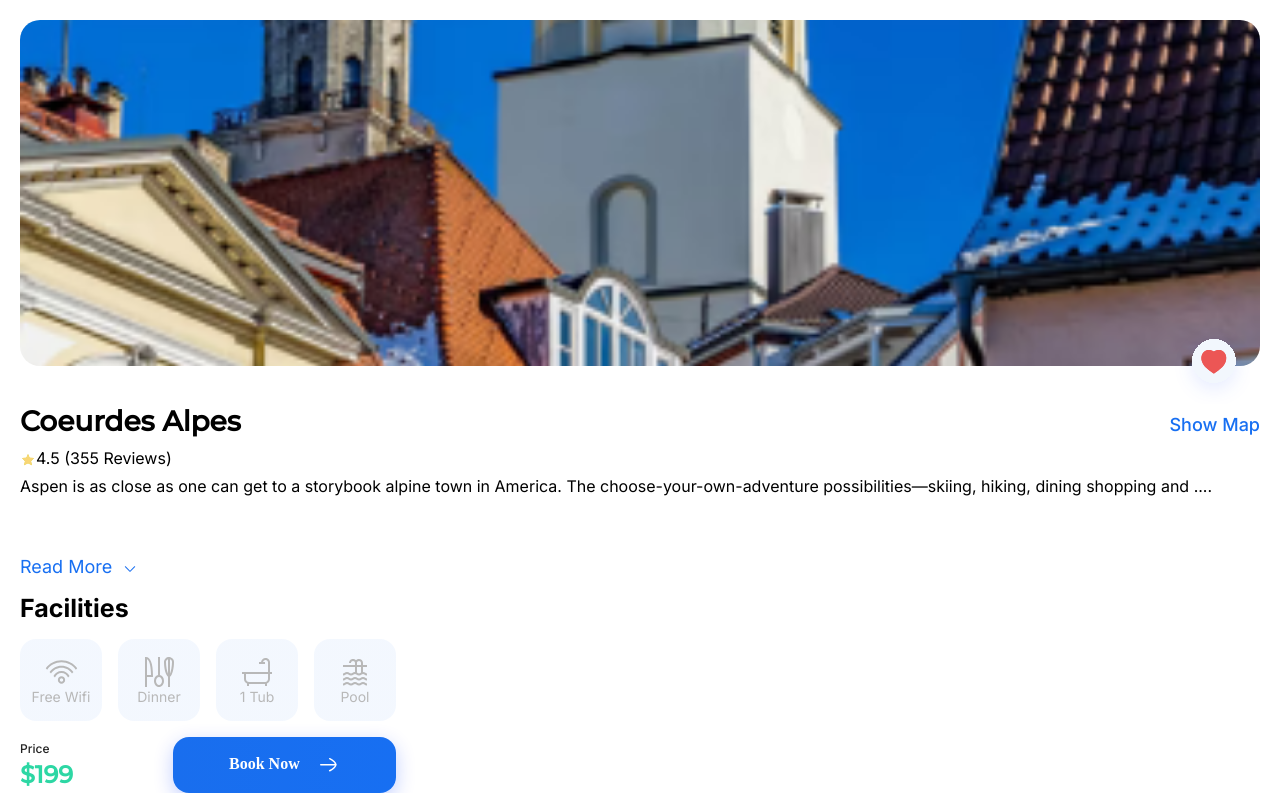
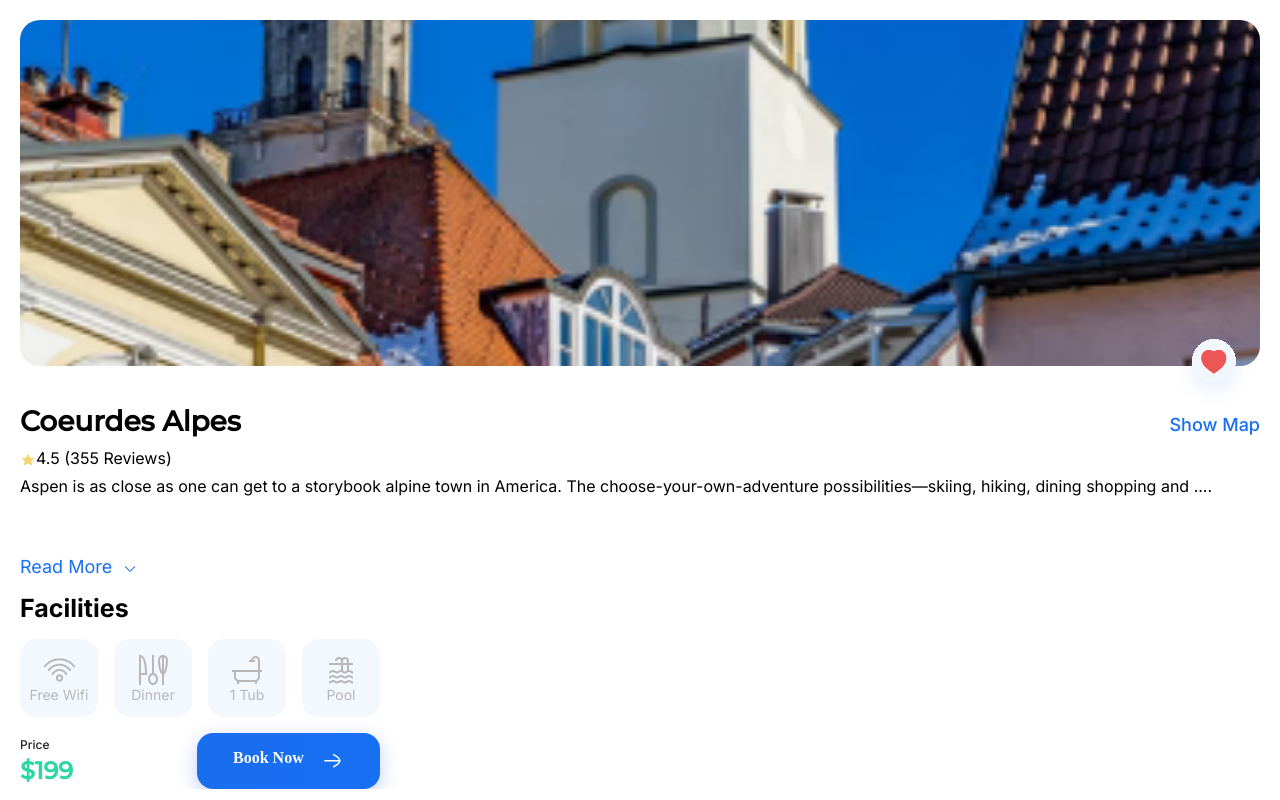
Before and after one commit to yashgv/Assignment, a Next.js app: page /staticpage in a window 1280 px wide. Built offline with nearby package versions, Linux system fonts and the light colour scheme; a web font is replaced by a local one.

Commit message:
Initial commit V1

```diff
--- a/public/styles/staticpage.css
+++ b/public/styles/staticpage.css
@@ -154,7 +154,7 @@ body {
     flex-direction: column;
     justify-content: center;
     align-items: center;
-    padding: 5px;
+    padding: 3px;
     font-size: 14px;
 
 }
@@ -204,7 +204,6 @@ body {
   flex-direction: column;
   align-items: flex-start;
   justify-content: flex-start;
-  padding: var(--padding-11xs) 0 0;
 }
 .iconlycurvedarrow-right {
   height: 24px;
@@ -221,7 +220,7 @@ body {
 .cta2 {
   cursor: pointer;
   border: 0;
-  padding: 16px 56px;
+  padding: 16px 36px;
   background-color: var(--travel);
   box-shadow: 0 6px 19px rgba(0, 56, 255, 0.24);
   border-radius: var(--br-base);
```
